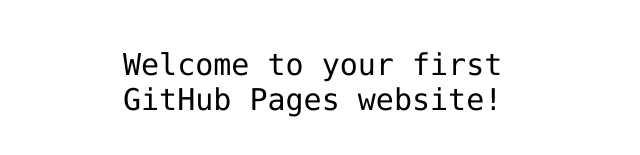
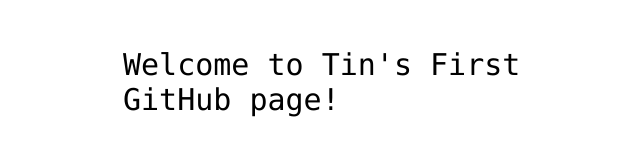
Before and after one commit to ChristineAcebuche/hello-world, a plain HTML site: page index.html in a window 1280 px wide. Shown: the part 341-496 px from the top of the page, without its empty margins (317-957 px from the left). Drawn offline with Linux system fonts and the light colour scheme.

Commit message:
adding first commit in local repo

```diff
--- a/index.html
+++ b/index.html
@@ -3,7 +3,7 @@
 <html>
 <head>
   <meta http-equiv="Content-Type" content="text/html; charset=utf-8"/>
-  <title>my-first-website</title>
+  <title>Tin's First GitHub page!</title>
   <LINK href="styles.css" rel="stylesheet" type="text/css">
 </head>
 
@@ -12,7 +12,7 @@
 <img src="https://octodex.github.com/images/daftpunktocat-thomas.gif" id="octocat" alt="octocat-gif" />
 
 <!-- Change this code here by copy and pasting your template on line 15 -->
-<p>Welcome to your first GitHub Pages website!</p>
+<p>Welcome to Tin's First GitHub page!</p>
 
 </body>
 </html>
```
Also changed, not shown: tin.txt (added).
